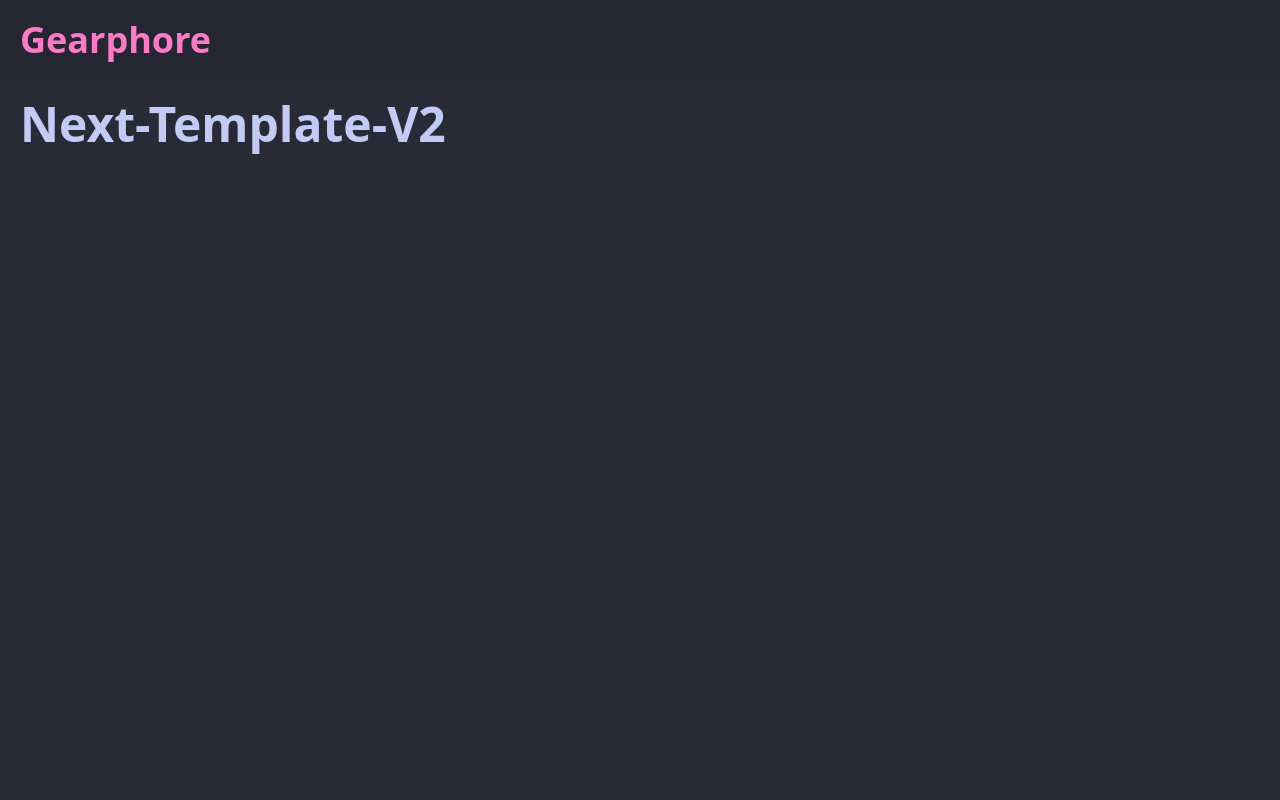
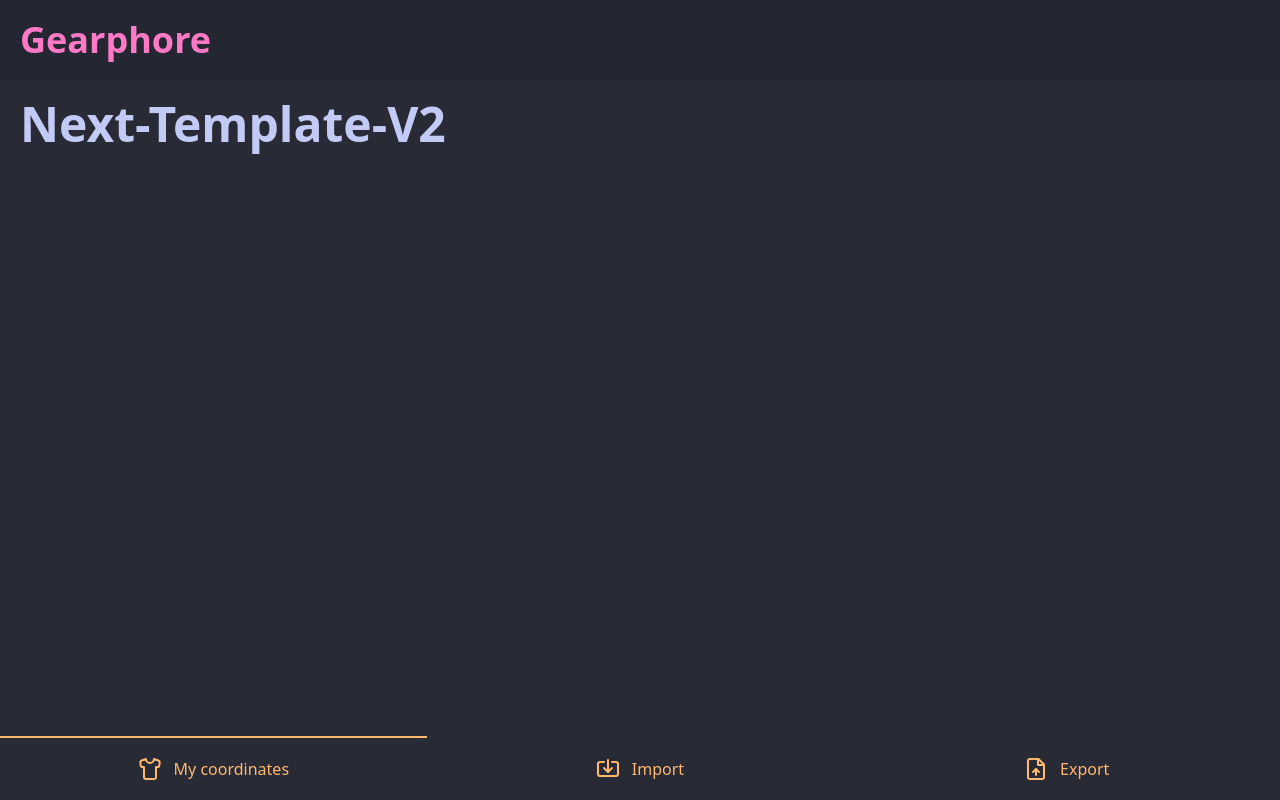
Before and after one commit to airRnot1106/gearphore, a Next.js app: page /en in a window 1280 px wide. Built offline with nearby package versions, Linux system fonts and the light colour scheme.

Commit message:
SiteNavigationBarを追加

```diff
--- a/src/app/layout.tsx
+++ b/src/app/layout.tsx
@@ -4,6 +4,7 @@ import { RecoilRoot } from 'recoil';
 
 import '@/app/globals.css';
 import { SiteHeader } from '@/components/domain/site/molecules/SiteHeader';
+import { SiteNavigationBar } from '@/components/domain/site/molecules/SiteNavigationBar';
 import { DebugObserver } from '@/components/functional/DebugObserver';
 
 import { I18nProvider } from '@/providers/I18nProvider';
@@ -33,7 +34,9 @@ export default function RootLayout({
                 {children}
                 <div className="h-[13dvh]"></div>
               </div>
-              <div className="fixed bottom-0 left-0 h-[7dvh]"></div>
+              <div className="fixed bottom-0 left-0 h-[7dvh]">
+                <SiteNavigationBar />
+              </div>
             </>
           </I18nProvider>
         </RecoilRoot>
--- /dev/null
+++ b/src/components/domain/site/molecules/SiteNavigationBar.tsx
@@ -0,0 +1,80 @@
+import { Children, cloneElement, useCallback } from 'react';
+
+import { FileUp, Import, Shirt } from 'lucide-react';
+import { useRecoilValue } from 'recoil';
+
+import { useSwitchSiteNavigation } from '@/stores/site-navigation/operations';
+import { siteNavigationState } from '@/stores/site-navigation/selectors';
+import type { SiteNavigation } from '@/stores/site-navigation/types';
+import { siteNavigation } from '@/stores/site-navigation/types';
+
+import { useTranslationContext } from '@/providers/I18nProvider';
+
+interface SiteNavigationBarPresentationalProps {
+  activeItem: SiteNavigation;
+  children: React.ReactElement;
+}
+
+export const SiteNavigationBarPresentational = ({
+  activeItem,
+  children,
+}: SiteNavigationBarPresentationalProps) => {
+  const mappedChildren = Children.map(
+    children.props.children,
+    (child, index) => {
+      if (index === siteNavigation.indexOf(activeItem)) {
+        return cloneElement(child, {
+          className: `${child.props.className} active`,
+        });
+      } else {
+        return child;
+      }
+    }
+  );
+
+  return <div className="btm-nav">{mappedChildren}</div>;
+};
+
+export const SiteNavigationBar = () => {
+  const activeItem = useRecoilValue(siteNavigationState);
+  const switchSiteNavigation = useSwitchSiteNavigation();
+
+  const handleClick = useCallback(
+    (item: SiteNavigation) => () => {
+      switchSiteNavigation(item);
+    },
+    [switchSiteNavigation]
+  );
+
+  const t = useTranslationContext();
+
+  const Icon = (item: SiteNavigation) => {
+    switch (item) {
+      case 'MY_COORDINATES':
+        return <Shirt />;
+      case 'IMPORT':
+        return <Import />;
+      case 'EXPORT':
+        return <FileUp />;
+    }
+  };
+
+  return (
+    <SiteNavigationBarPresentational activeItem={activeItem}>
+      <>
+        {siteNavigation.map((item) => (
+          <button
+            key={item}
+            className="text-accent"
+            onClick={handleClick(item)}
+          >
+            <div className="flex items-center space-x-3">
+              {Icon(item)}
+              <span className="hidden md:inline">{t.NAVIGATION[item]}</span>
+            </div>
+          </button>
+        ))}
+      </>
+    </SiteNavigationBarPresentational>
+  );
+};
```
Also changed, not shown: 1 other file (tests, documents, lock files or other folders).
